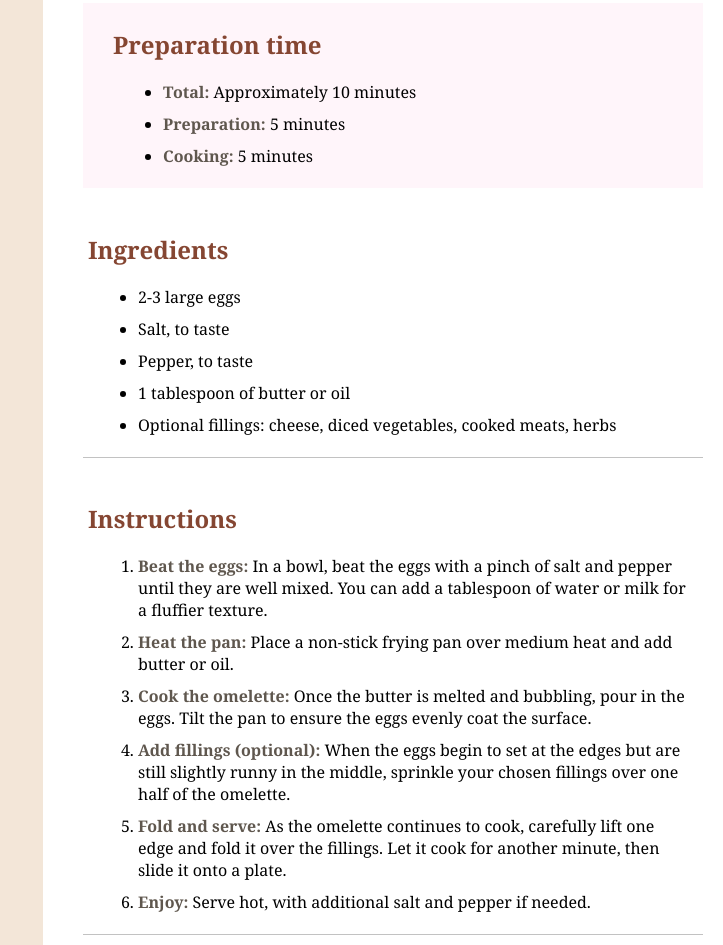
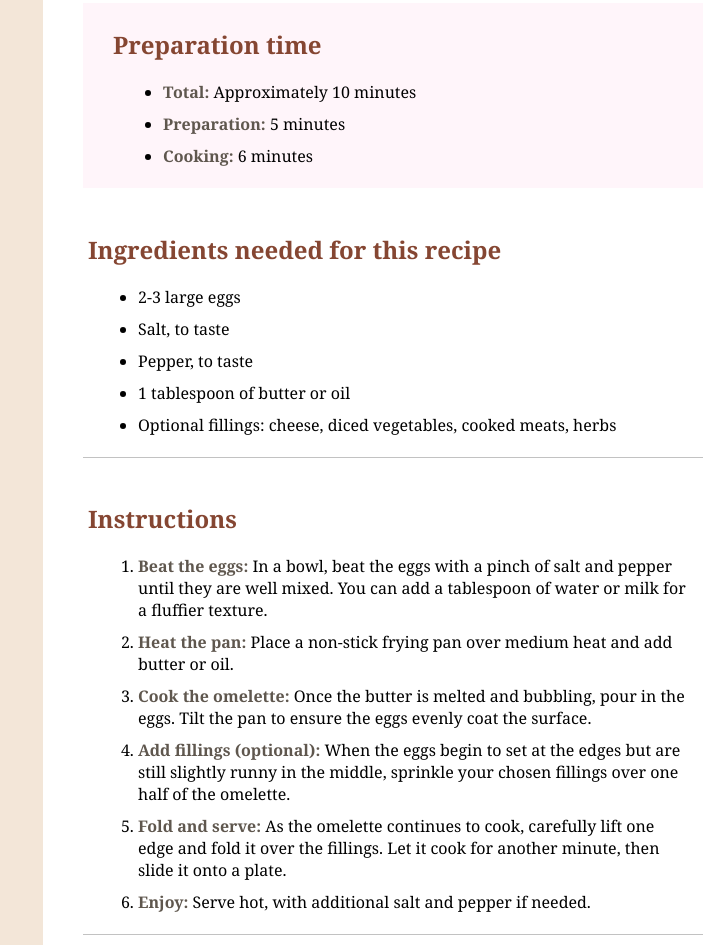
Before and after one commit to Theicedk/Frontend-mentorch, a plain HTML site: page index.html in a window 1280 px wide. Shown: the part 764-1709 px from the top of the page, without its empty margins (557-1280 px from the left). Drawn offline with Linux system fonts and the light colour scheme; a web font is replaced by a local one.

Commit message:
modificacion de subtitulo

```diff
--- a/index.html
+++ b/index.html
@@ -39,12 +39,12 @@
     <ul>
       <li><b>Total:</b> Approximately 10 minutes</li>
       <li><b>Preparation:</b> 5 minutes</li>
-      <li><b>Cooking:</b> 5 minutes</li>
+      <li><b>Cooking:</b> 6 minutes</li>
     </ul>
   </div>
 
   <div class="ingredient_sect">
-    <h2>Ingredients</h2>
+    <h2>Ingredients needed for this recipe</h2>
 
     <ul>
       <li>2-3 large eggs</li>
```
